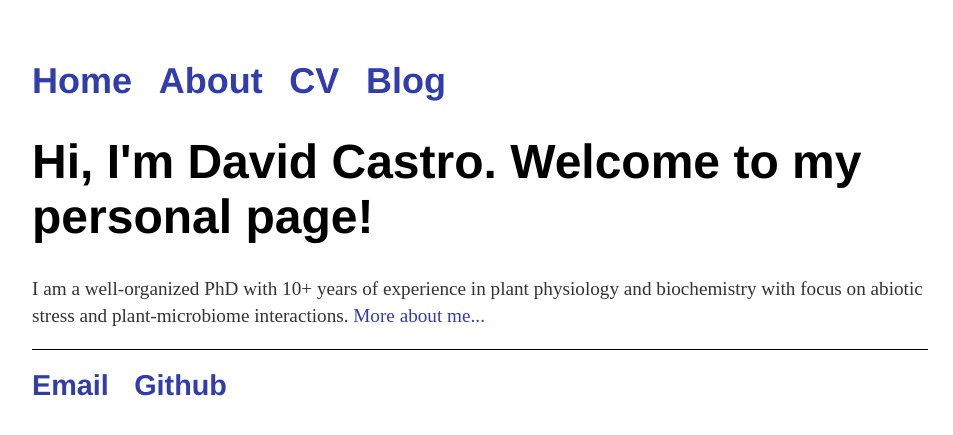
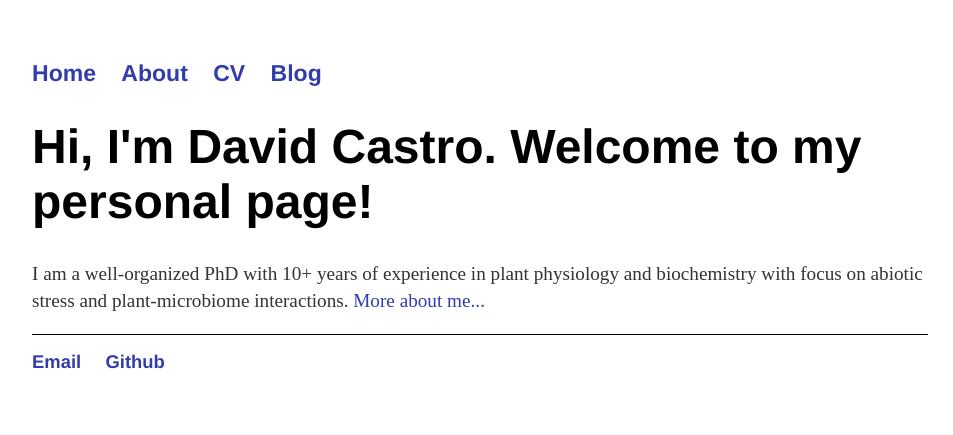
Before and after one commit to davcastrom/davcastrom.github.io, a Jekyll site: the page built from index.md, in a window 1280 px wide. Shown: the top 435 px of the page, without its empty margins (160-1113 px from the left). Built offline with Jekyll 4.4.1, drawn with Linux system fonts in a browser that asks for light colours.

Commit message:
Update main.css

```diff
--- a/assets/css/main.css
+++ b/assets/css/main.css
@@ -53,6 +53,10 @@ table, th, td {
     empty-cells: show;
   }
 
+th, td {
+    font-size: 1.2em;
+  }
+
   ul, li {
-    font-size: 1.5em;
+    font-size: 1.2em;
   }
```
